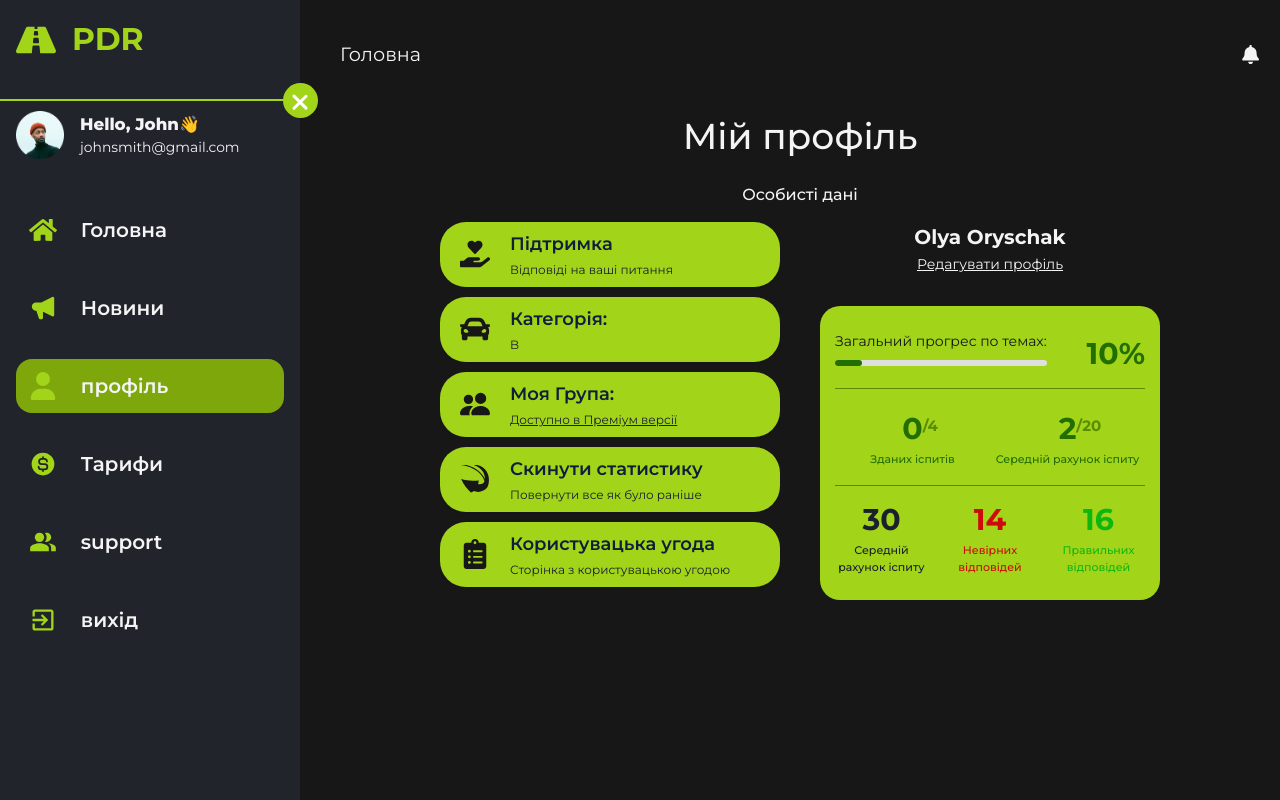
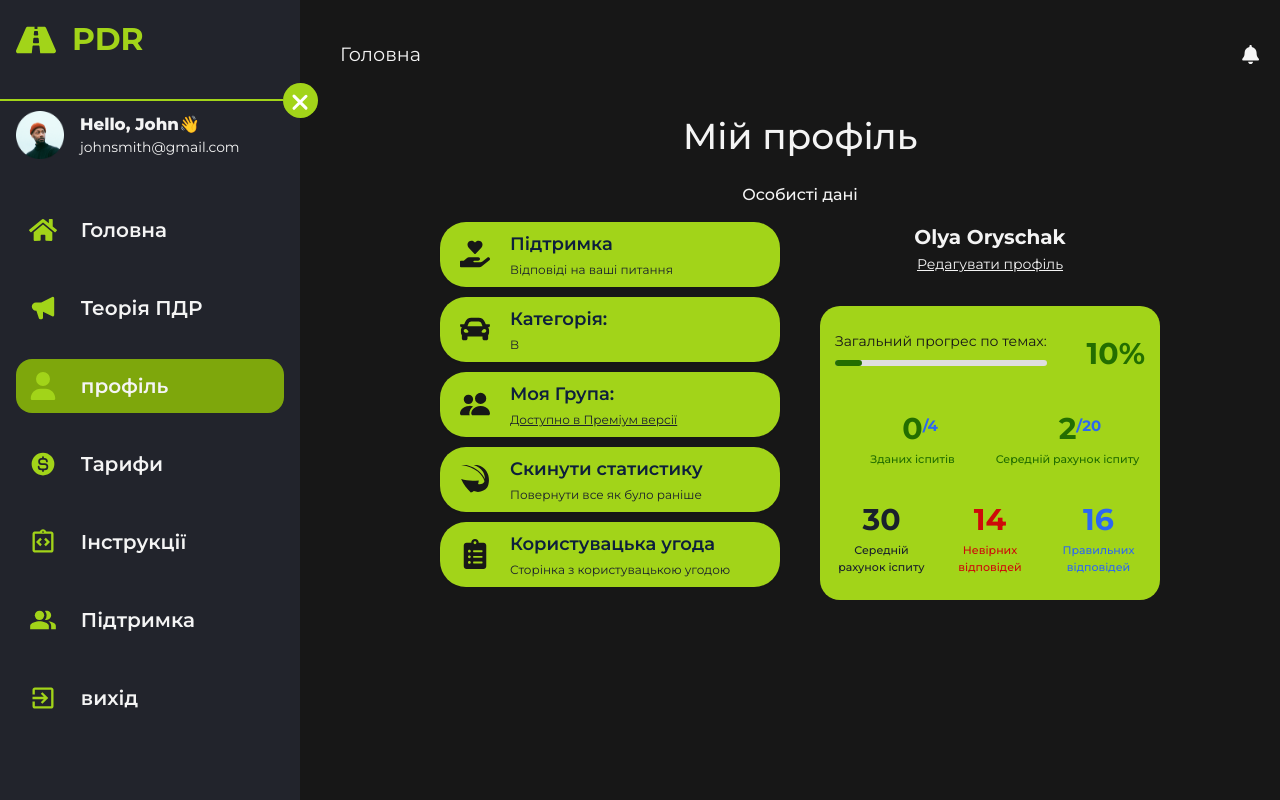
Before and after one commit to mykhailo-rozheliuk/PDR_Page, a React (Vite) app: page /profile in a window 1280 px wide. Built offline with nearby package versions, Linux system fonts and the light colour scheme.

Commit message:
fix: fixed color

```diff
--- a/src/pages/auth/auth.module.scss
+++ b/src/pages/auth/auth.module.scss
@@ -22,7 +22,7 @@
   }
 
   &__button {
-    background-color: #171717 !important;
+    background-color: $bg-color !important;
     color: $white-color !important;
     font-size: 1.2rem !important;
     font-weight: 800;
@@ -47,7 +47,7 @@
   border-radius: 1rem;
   border: 0;
   box-shadow: 5px 5px 10px #000000;
-  background-color: #171717;
+  background-color: $bg-color;
 
   display: flex !important;
 
--- a/src/pages/profile/Profile.tsx
+++ b/src/pages/profile/Profile.tsx
@@ -98,7 +98,7 @@ export const Profile: React.FC = () => {
                 14
                 <div className={styles.info__descrp}>Невірних відповідей</div>
               </div>
-              <div className={cn(styles.info__item, styles.info__item_green)}>
+              <div className={cn(styles.info__item, styles.info__item_blue)}>
                 16
                 <div className={styles.info__descrp}>Правильних відповідей</div>
               </div>
--- a/src/pages/profile/profile.module.scss
+++ b/src/pages/profile/profile.module.scss
@@ -124,7 +124,7 @@ span {
       left: 0;
       height: 2px;
       width: 100%;
-      border-bottom: 1px solid rgb(89, 140, 0);
+      border-bottom: 1px solid color #2c67f2;
     }
   }
 
@@ -175,7 +175,7 @@ span {
       left: 0;
       height: 2px;
       width: 100%;
-      border-bottom: 1px solid rgb(89, 140, 0);
+      border-bottom: 1px solid color #2c67f2;
     }
   }
 
@@ -190,7 +190,7 @@ span {
       position: absolute;
       top: 15%;
       font-size: 15px;
-      color: rgb(89, 140, 0);
+      color: #2c67f2;
     }
   }
 
@@ -205,7 +205,7 @@ span {
       position: absolute;
       top: 15%;
       font-size: 15px;
-      color: rgb(89, 140, 0);
+      color: #2c67f2;
     }
   }
 
@@ -229,8 +229,8 @@ span {
       color: rgb(206, 10, 10);
     }
 
-    &_green {
-      color: rgb(16, 182, 16);
+    &_blue {
+      color: #2c67f2;
     }
   }
 }
--- a/src/shared/ui/Sidebar/Sidebar.tsx
+++ b/src/shared/ui/Sidebar/Sidebar.tsx
@@ -24,6 +24,7 @@ import { FaHome } from 'react-icons/fa';
 import { FaUser } from 'react-icons/fa6';
 import { IoMdExit } from 'react-icons/io';
 import { MdPeopleAlt } from 'react-icons/md';
+import { MdOutlineIntegrationInstructions } from 'react-icons/md';
 
 import { HiSpeakerphone } from 'react-icons/hi';
 import { PiCurrencyDollarSimpleFill } from 'react-icons/pi';
@@ -106,7 +107,7 @@ export const Sidebar: React.FC = () => {
           <div className={styles.contents__logo}>
             <HiSpeakerphone />
           </div>
-          <span className={styles.contents__text}>Новини</span>
+          <span className={styles.contents__text}>Теорія ПДР</span>
         </NavLink>
 
         <NavLink
@@ -140,9 +141,21 @@ export const Sidebar: React.FC = () => {
           })}
         >
           <div className={styles.contents__logo}>
+            <MdOutlineIntegrationInstructions />
+          </div>
+          <span className={styles.contents__text}>Інструкції</span>
+        </NavLink>
+
+        <NavLink
+          to="/support"
+          className={cn(styles.contents__item, {
+            [styles.active]: location.pathname === '/support'
+          })}
+        >
+          <div className={styles.contents__logo}>
             <MdPeopleAlt />
           </div>
-          <span className={styles.contents__text}>support</span>
+          <span className={styles.contents__text}>Підтримка</span>
         </NavLink>
 
         <div
```
